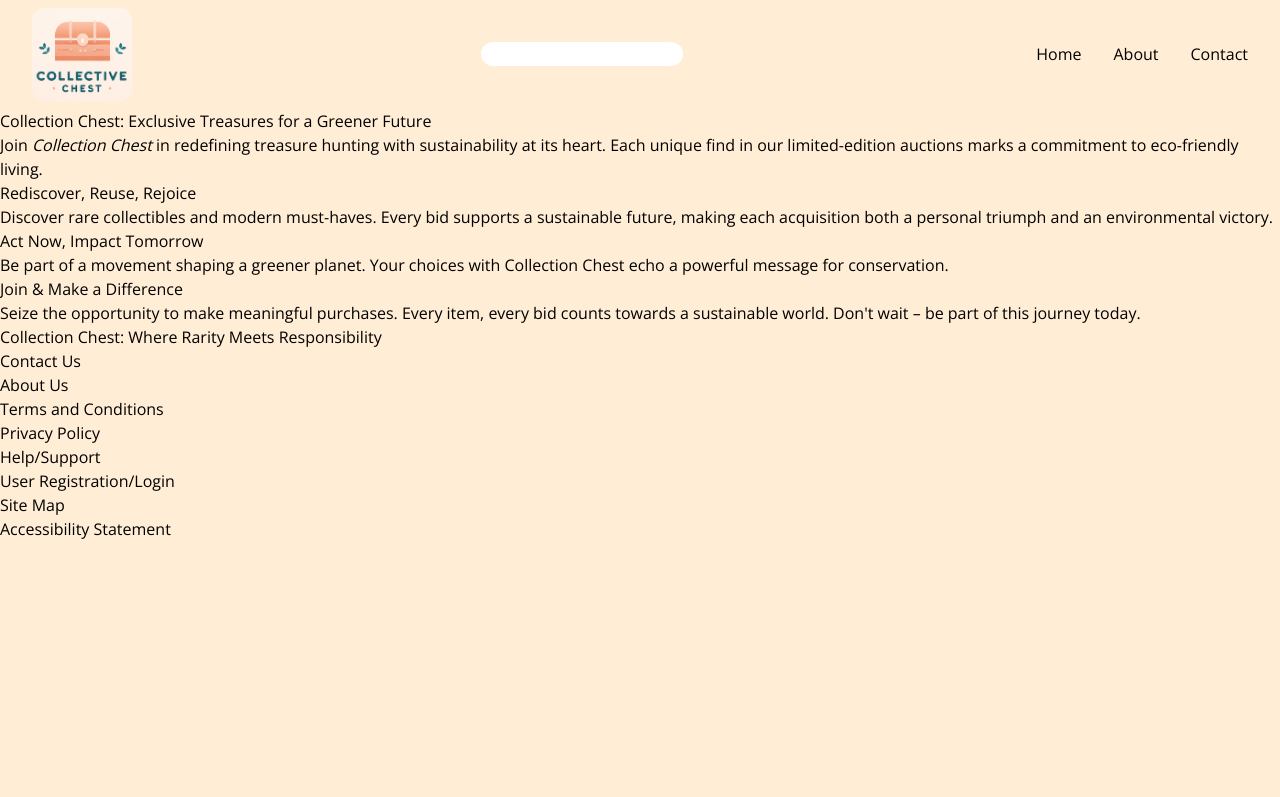
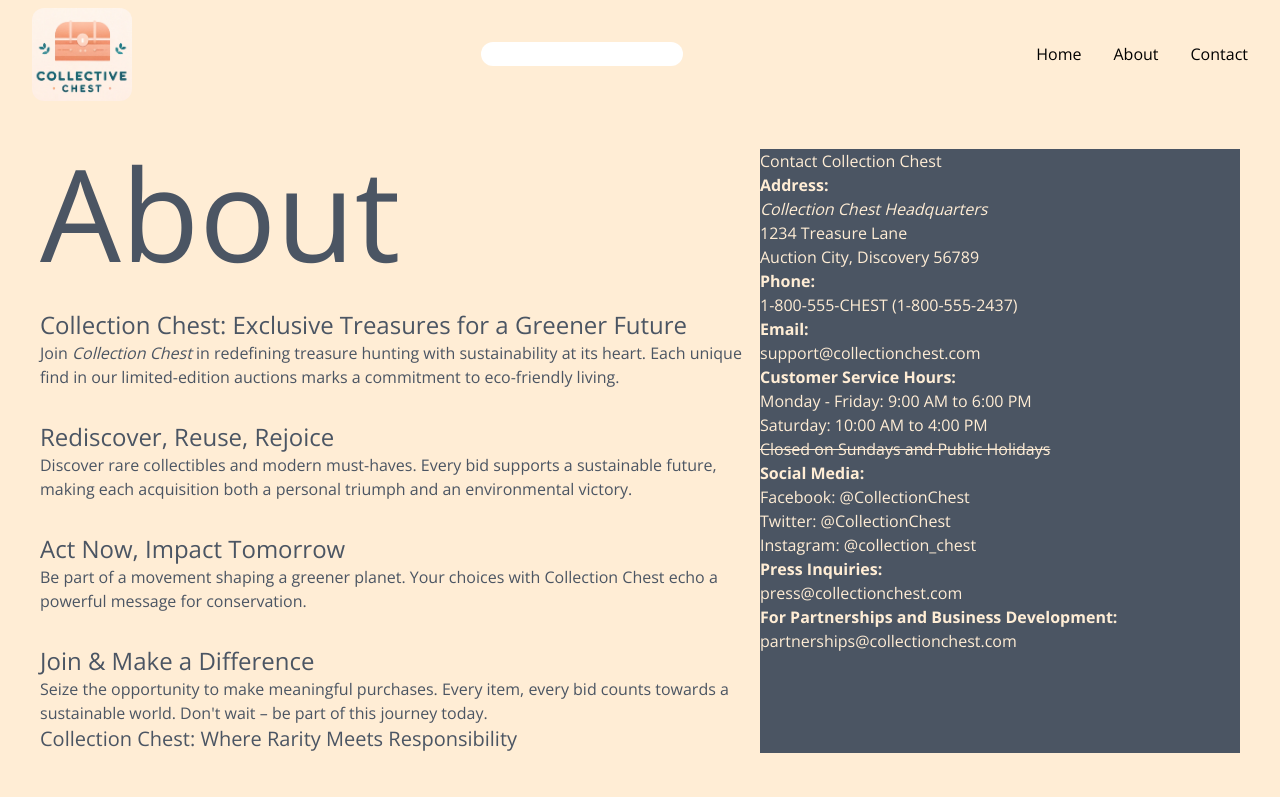
Before and after one commit to Jarle302/sp2Next, a Next.js app: page /about in a window 1280 px wide. Shown: the top 797 px of the page. Built offline with nearby package versions, Linux system fonts and the light colour scheme.

Commit message:
add contact

```diff
--- a/app/about/page.tsx
+++ b/app/about/page.tsx
@@ -1,25 +1,66 @@
 export default function About() {
     return (
-        <main>
-            <h1>Collection Chest: Exclusive Treasures for a Greener Future</h1>
+        <main className="max-w-[1300px] p-[40px] flex">
+            <div className="w-3/5 text-gray-600 flex flex-col gap-8">
+                <h1 className="text-9xl">About</h1>
+                <section >
+                    <h2 className="text-2xl">Collection Chest: Exclusive Treasures for a Greener Future</h2>
 
                     <p>Join <em>Collection Chest</em> in redefining treasure hunting with sustainability at its heart. Each unique find in our limited-edition auctions marks a commitment to eco-friendly living.</p>
+                </section>
+                <section >
 
-            <h2>Rediscover, Reuse, Rejoice</h2>
+                    <h2 className="text-2xl" >Rediscover, Reuse, Rejoice</h2>
 
                     <p>Discover rare collectibles and modern must-haves. Every bid supports a sustainable future, making each acquisition both a personal triumph and an environmental victory.</p>
+                </section>
+                <section >
 
-            <h2>Act Now, Impact Tomorrow</h2>
+
+
+                    <h2 className="text-2xl">Act Now, Impact Tomorrow</h2>
 
                     <p>Be part of a movement shaping a greener planet. Your choices with Collection Chest echo a powerful message for conservation.</p>
+                </section>
+                <section >
 
-            <h2>Join & Make a Difference</h2>
+                    <h2 className="text-2xl">Join & Make a Difference</h2>
 
                     <p>Seize the opportunity to make meaningful purchases. Every item, every bid counts towards a sustainable world. Don't wait – be part of this journey today.</p>
 
-            <h3>Collection Chest: Where Rarity Meets Responsibility</h3>
+                    <h3 className="text-xl">Collection Chest: Where Rarity Meets Responsibility</h3>
+                </section>  </div>
+            <div className=" w-2/5 bg-gray-600 text-orange-100">
+                <h2>Contact Collection Chest</h2>
 
+                <p><strong>Address:</strong></p>
+                <p><em>Collection Chest Headquarters</em></p>
+                <p>1234 Treasure Lane</p>
+                <p>Auction City, Discovery 56789</p>
 
-        </main>
+                <p><strong>Phone:</strong></p>
+                <p>1-800-555-CHEST (1-800-555-2437)</p>
+
+                <p><strong>Email:</strong></p>
+                <p><a href="mailto:support@collectionchest.com">support@collectionchest.com</a></p>
+
+                <p><strong>Customer Service Hours:</strong></p>
+                <p>Monday - Friday: 9:00 AM to 6:00 PM</p>
+                <p>Saturday: 10:00 AM to 4:00 PM</p>
+                <p><s>Closed on Sundays and Public Holidays</s></p>
+
+                <p><strong>Social Media:</strong></p>
+                <p>Facebook: <a href="https://www.facebook.com/CollectionChest" target="_blank">@CollectionChest</a></p>
+                <p>Twitter: <a href="https://twitter.com/CollectionChest" target="_blank">@CollectionChest</a></p>
+                <p>Instagram: <a href="https://www.instagram.com/collection_chest" target="_blank">@collection_chest</a></p>
+
+                <p><strong>Press Inquiries:</strong></p>
+                <p><a href="mailto:press@collectionchest.com">press@collectionchest.com</a></p>
+
+                <p><strong>For Partnerships and Business Development:</strong></p>
+                <p><a href="mailto:partnerships@collectionchest.com">partnerships@collectionchest.com</a></p>
+
+            </div>
+        </main >
     )
 }
--- /dev/null
+++ b/app/contact/page.tsx
@@ -0,0 +1,54 @@
+export default function Contact() {
+
+    return (
+        <main className="max-w-[1300px] p-[40px] flex">
+            <div className="w-full p-5 text-orange-100 bg-gray-600 flex flex-col gap-8">
+                <h1 className="text-9xl">Contact</h1>
+                <div className="flex flex-wrap gap-[30px]">
+                    <form className="flex flex-col max-w-[400px]">
+                        <div className=" flex flex-col">
+                            <label htmlFor="email">Email</label>
+                            <input type="email" id="email" name="email" />
+                        </div>
+                        <div className=" flex flex-col">
+                            <label htmlFor="subject">Subject</label>
+                            <input type="text" id="subject" name="subject" />
+                        </div>
+                        <div className=" flex flex-col">
+                            <label htmlFor="message">message</label>
+                            <textarea name="message" id="message" cols="30" rows="7"></textarea>
+                        </div>
+
+                    </form>
+
+                    <div className="w-[164px] custom-gray p-2">
+                        <p><strong>Address:</strong></p>
+                        <p><em>Collection Chest Headquarters</em></p>
+                        <p>1234 Treasure Lane</p>
+                        <p>Auction City, Discovery 56789</p>
+
+                        <p><strong>Phone:</strong></p>
+                        <p>1-800-555-CHEST (1-800-555-2437)</p>
+
+                        <p><strong>Email:</strong></p>
+                        <p><a href="mailto:support@collectionchest.com">support@collectionchest.com</a></p>
+                    </div>
+                    <div className="w-[164px] custom-gray p-2">
+                        <p><strong>Customer Service Hours:</strong></p>
+                        <p>Monday - Friday: 9:00 AM to 6:00 PM</p>
+                        <p>Saturday: 10:00 AM to 4:00 PM</p>
+                        <p><s>Closed on Sundays and Public Holidays</s></p>
+                    </div>
+                    <div className="w-[164px] custom-gray p-2">
+                        <p><strong>Social Media</strong></p>
+                        <p>Facebook: <a href="https://www.facebook.com/CollectionChest" target="_blank">@CollectionChest</a></p>
+                        <p>Twitter: <a href="https://twitter.com/CollectionChest" target="_blank">@CollectionChest</a></p>
+                        <p>Instagram: <a href="https://www.instagram.com/collection_chest" target="_blank">@collection_chest</a></p>
+                    </div>
+
+                </div>
+            </div>
+
+        </main >
+    )
+}
--- a/app/globals.css
+++ b/app/globals.css
@@ -24,3 +24,6 @@
 .max-w-482px{
   max-width: 482px;
 }
+
+.custom-gray{
+background-color: #454e5a;}
--- a/app/ui/components/Nav.tsx
+++ b/app/ui/components/Nav.tsx
@@ -11,7 +11,7 @@
                 <ul className='flex gap-8 '>
                     <li> <Link href="./">Home</Link> </li>
                     <li><Link href="./about">About</Link></li>
-                    <li>Contact</li>
+                    <li><Link href="./contact">Contact</Link></li>
                 </ul>
             </nav>
         </header>
```
Lines whose indentation alone changed are shown as unchanged.
